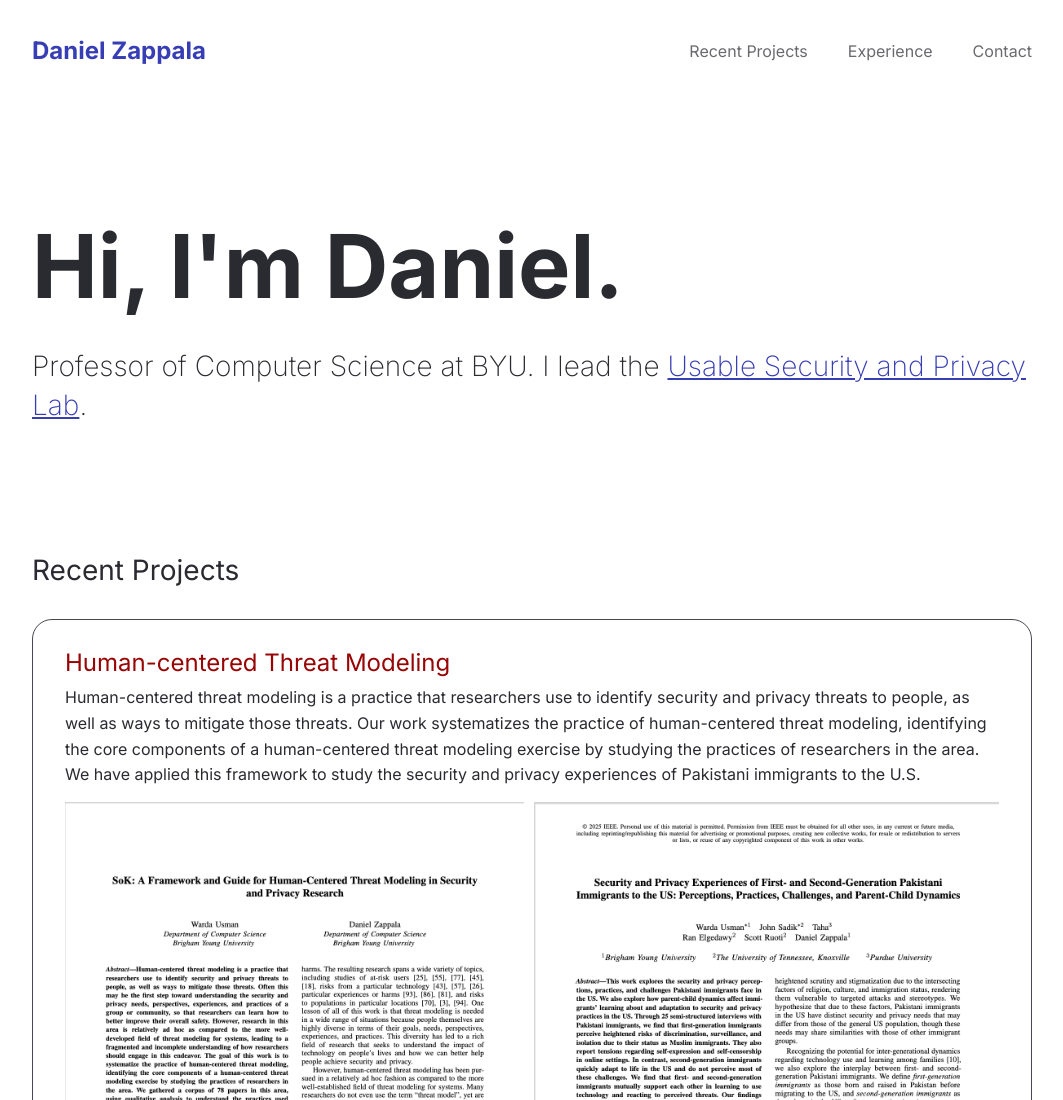
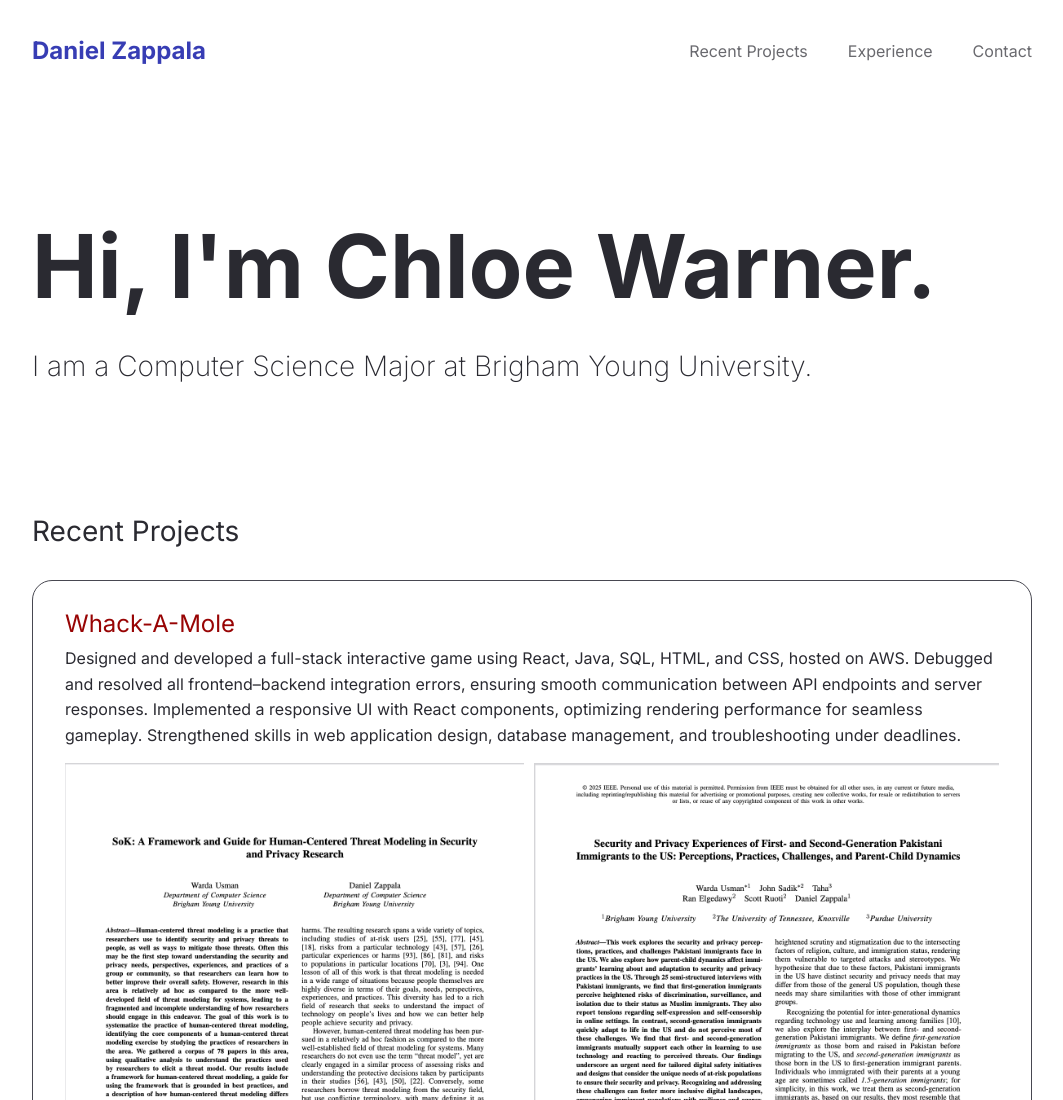
Before and after one commit to ChloeWarner03/portfolio-ChloeWarner, a plain HTML site: page index.html in a window 1280 px wide. Shown: the top 1100 px of the page, without its empty margins (108-1171 px from the left). Drawn offline with Linux system fonts and the light colour scheme.

Commit message:
Change portfolio owner from Daniel to Chloe Warner
Updated the title and personal information in the portfolio.

```diff
--- a/index.html
+++ b/index.html
@@ -4,7 +4,7 @@
 <head>
     <meta charset="UTF-8">
     <meta name="viewport" content="width=device-width, initial-scale=1.0">
-    <title>Daniel Zappala Demo of a Portfolio</title>
+    <title>Chloe Warners Personal Website</title>
     <style>
         /* Inter Font from Google Fonts */
         @import url('https://fonts.googleapis.com/css2?family=Inter:wght@100..900&display=swap');
@@ -324,10 +324,10 @@
         <main>
             <div id="about">
                 <h1>
-                    Hi, I'm Daniel.
+                    Hi, I'm Chloe Warner.
                 </h1>
                 <p>
-                    Professor of Computer Science at BYU. I lead the <a href="https://uslab.byu.edu/">Usable Security and Privacy Lab</a>.
+                    I am a Computer Science Major at Brigham Young University</a>.
                 </p>
             </div>
 
@@ -335,13 +335,15 @@
                 <h2>Recent Projects</h2>
                 <div class="skill card">
                     <h3>
-                        Human-centered Threat Modeling
+                        Whack-A-Mole
                     </h3>
 
                     <p>
-                        Human-centered threat modeling is a practice that researchers use to identify security and privacy threats to people, as well as ways to mitigate those threats.
-                        Our work systematizes the practice of human-centered threat modeling, identifying the core components of a human-centered threat modeling exercise by studying the practices of researchers in the area.
-                        We have applied this framework to study the security and privacy experiences of Pakistani immigrants to the U.S.
+                        Designed and developed a full-stack interactive game using React, Java, SQL, HTML, and CSS, hosted on AWS.
+                        Debugged and resolved all frontend–backend integration errors, ensuring smooth communication between API endpoints and server responses.
+                        Implemented a responsive UI with React components, optimizing rendering performance for seamless gameplay.
+                        Strengthened skills in web application design, database management, and troubleshooting under deadlines.
+
                     </p>
                     <div class="flex-container">
                     <a href="https://ieeexplore.ieee.org/document/11023352"><img src="/images/sok-page1.png"/></a>
```
